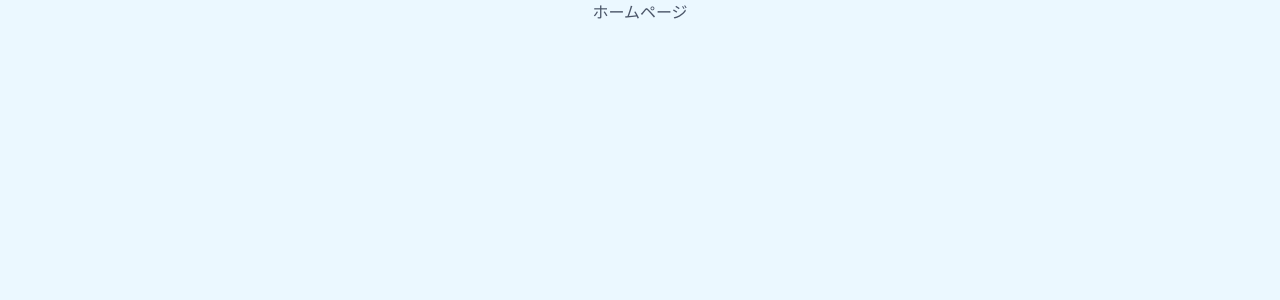
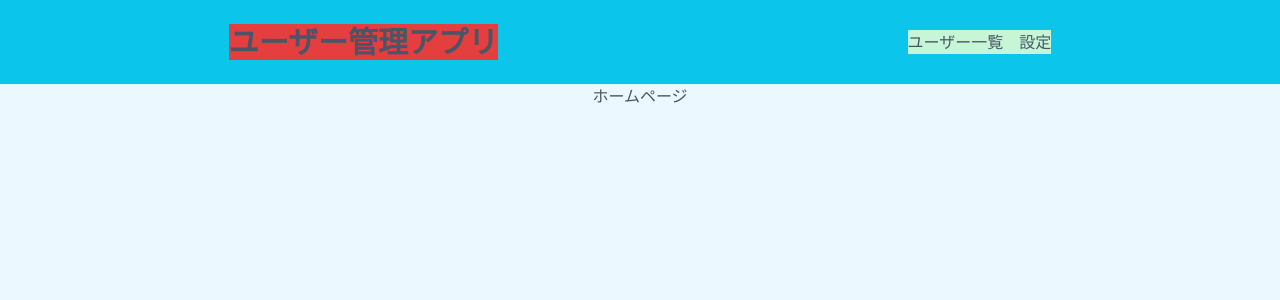
Before and after one commit to yuuu1654/react-user-app-chakra-ui, a React (Create React App) app: page /home in a window 1280 px wide. Shown: the top 300 px of the page. Built offline with nearby package versions, Linux system fonts and the light colour scheme.

Commit message:
apply header component to home screen

```diff
--- a/src/router/Router.tsx
+++ b/src/router/Router.tsx
@@ -13,7 +13,7 @@ export const Router: FC = memo(() => {
       <Route path="/" element={<Login />} />
 
       {/* ログイン後の画面 */}
-      <Route path="/home" element={<Home />} />
+      <Route path="/home" element={<HeaderLayout><Home /></HeaderLayout>} />
       <Route
         path="/home/*"
         element={
```
